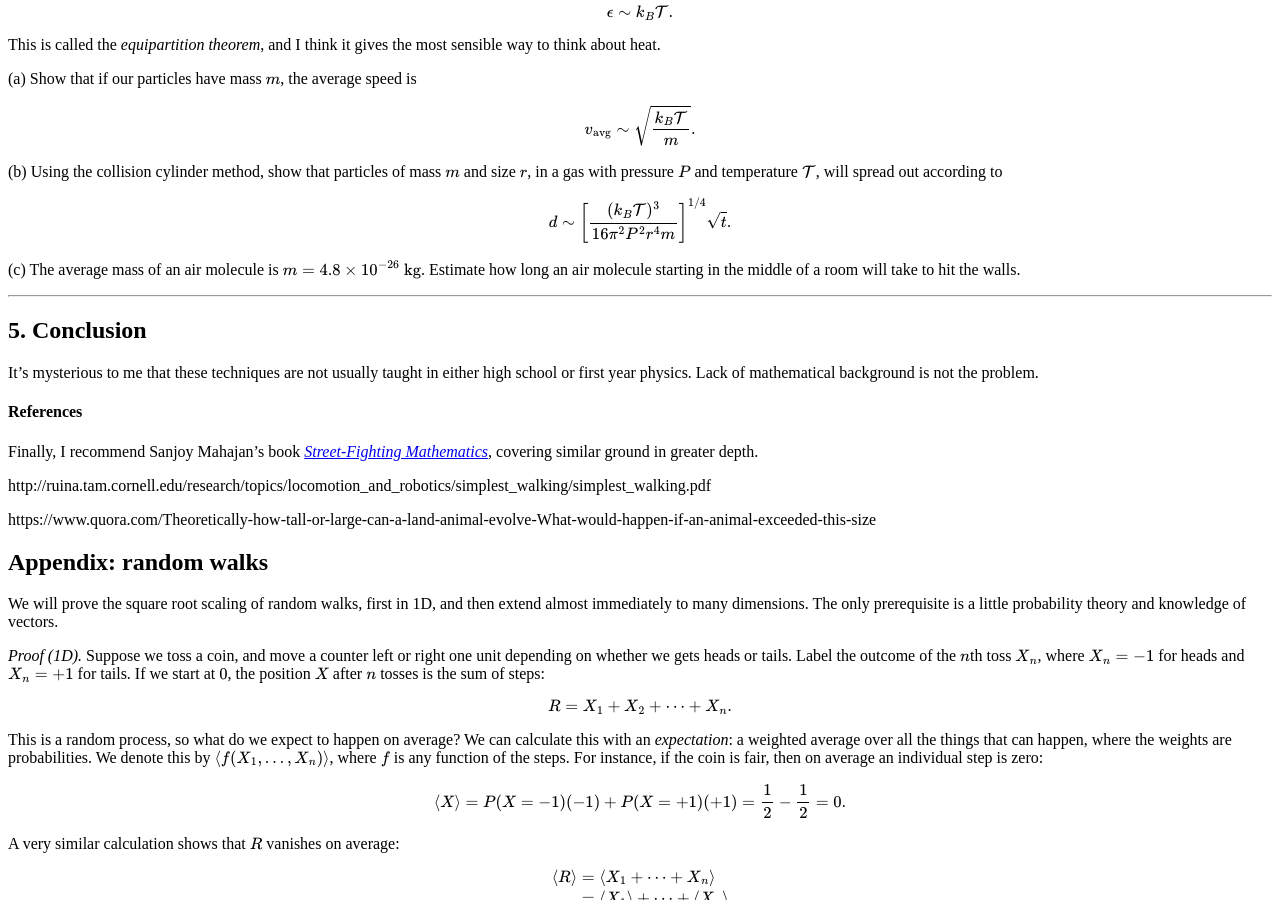
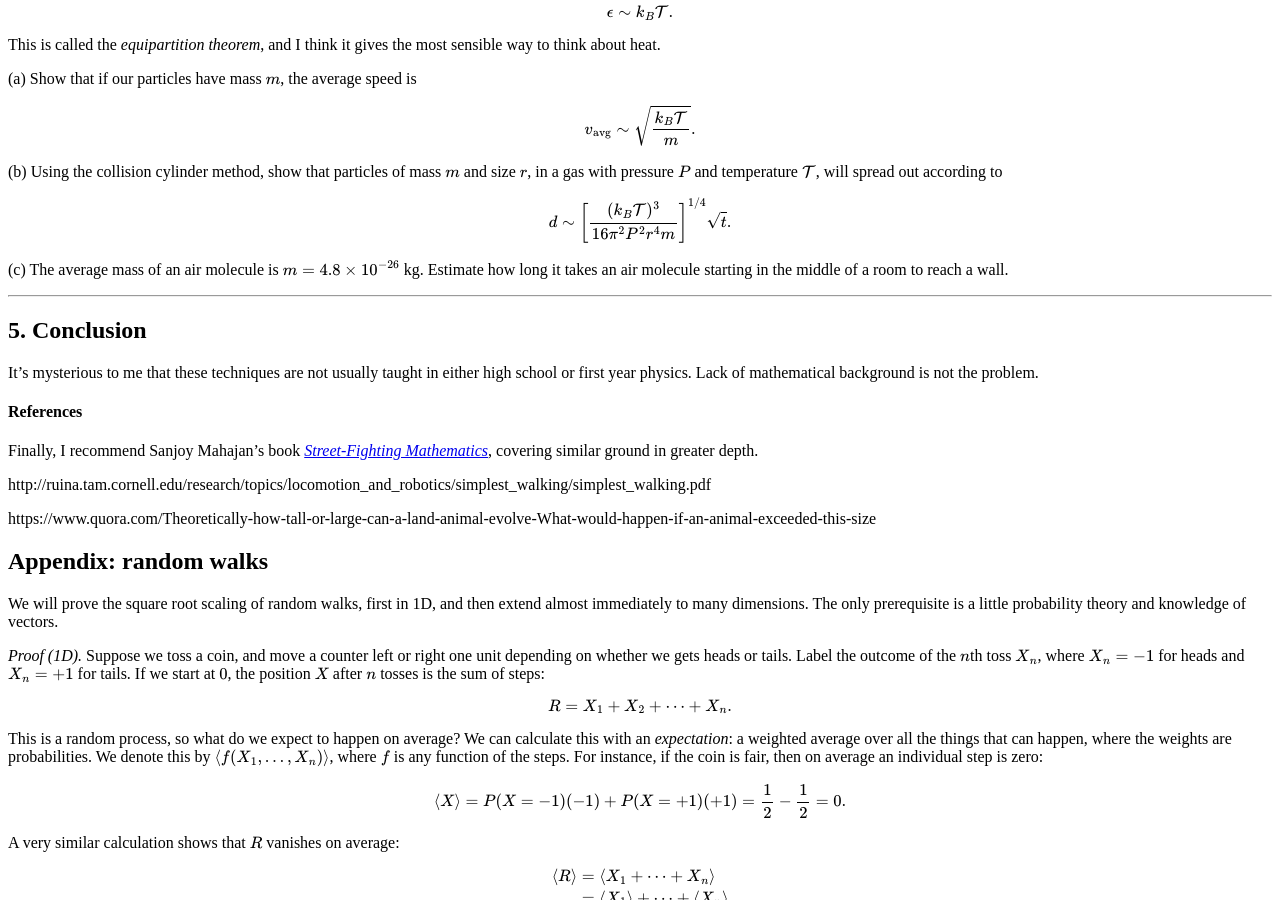
Before and after one commit to hapax/hapax.github.io, a Jekyll site: the page built from assets/simple-physics.md, in a window 1280 px wide and 900 px high, scrolled down 10525 px. Built offline with Jekyll 4.4.1, drawn with Linux system fonts in a browser that asks for light colours; our own code applies the rules of GitHub Pages for plain Markdown files; formulas are drawn with MathJax 3; a script that is not in the unit is left out.

Commit message:
Update simple-physics.md

```diff
--- a/assets/simple-physics.md
+++ b/assets/simple-physics.md
@@ -1148,10 +1148,9 @@ $$
 d \sim \left[\frac{(k_B \mathcal{T})^3}{16\pi^2 P^2 r^4 m}\right]^{1/4}\sqrt{t}.
 $$
 
-(c) The average mass of an air molecule is $m = 4.8 \times 10^{-26}
-\text{ kg}$.
-Estimate how long an air molecule starting in the middle of a room
-will take to hit the walls.
+(c) The average mass of an air molecule is $m = 4.8 \times 10^{-26}$ kg.
+Estimate how long it takes an air molecule starting in the middle of a
+room to reach a wall.
 
 ---
 
```
